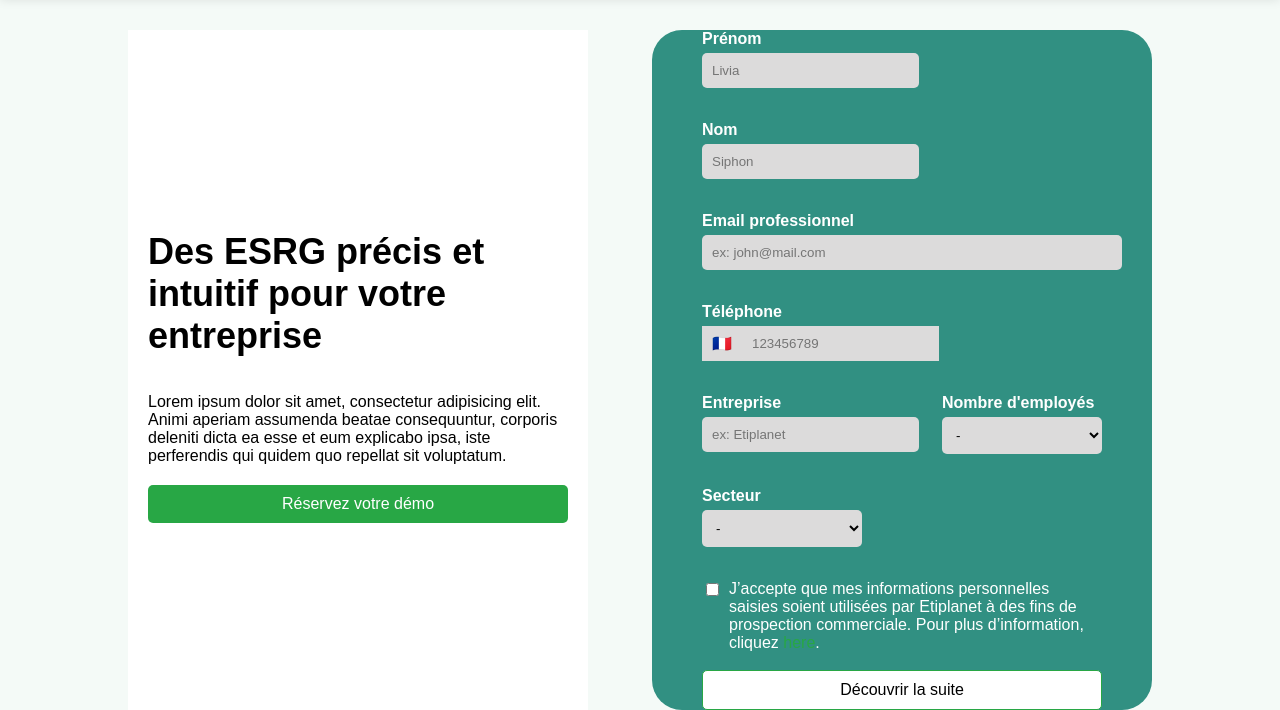
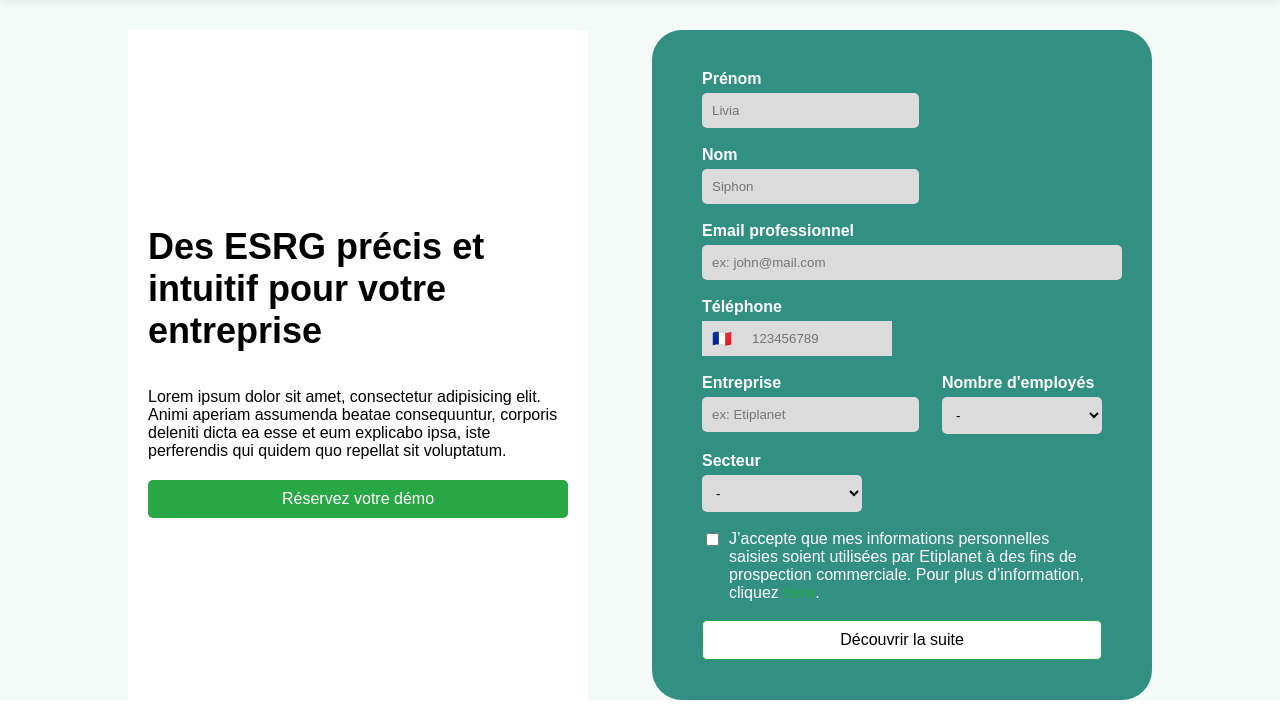
Before and after one commit to Nyftheart/WEBPHPESRS, a PHP site: the page made by questionaireV2.php in a window 1280 px wide. Shown: the part 100-810 px from the top of the page. Run offline with PHP 8.4, Linux system fonts and the light colour scheme.

Commit message:
new step version

```diff
--- a/questionaireV2.php
+++ b/questionaireV2.php
@@ -116,7 +116,6 @@
     }
 
     .form-group {
-        margin-bottom: 15px;
         min-width: 160PX;
     }
     .special-form{
@@ -233,7 +232,7 @@
             </div>
             <div class="form-group">
                 <label for="telephone">Téléphone</label>
-                <div class="phone-input">
+                <div class="phone-input" style="max-width: 190px">
                     <span class="flag-icon">🇫🇷</span>
                     <input type="tel" id="telephone" name="telephone" placeholder="123456789">
                 </div>
```
